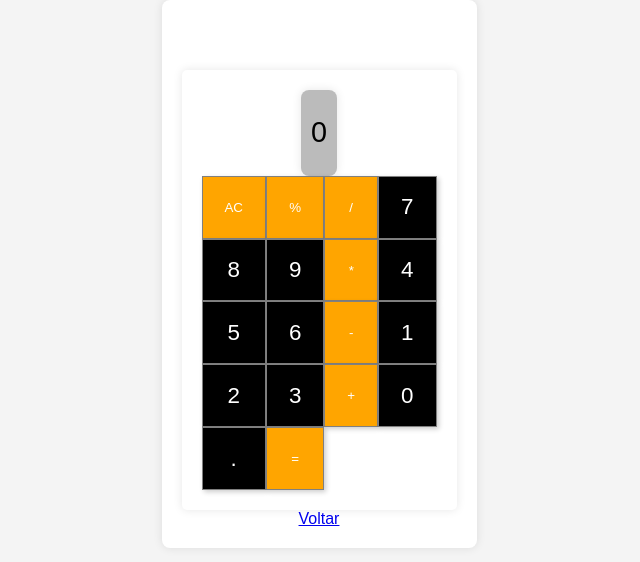
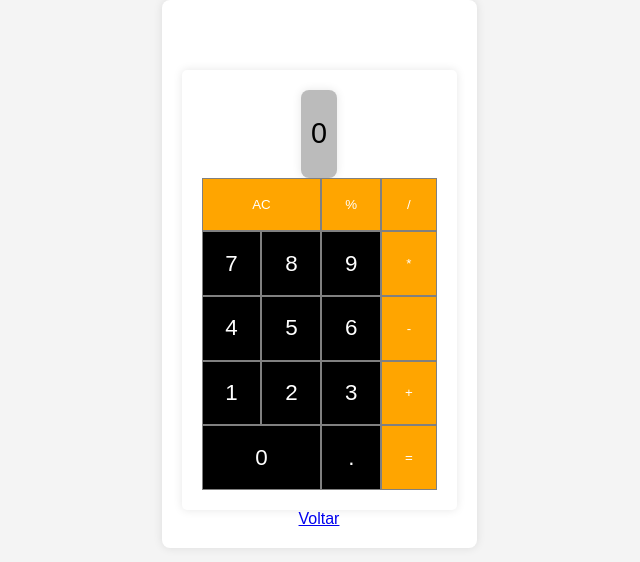
Before and after one commit to Heit0rZSoares/meu-app, a React (Create React App) app: page /Atividade04 in a window 1280 px wide. Shown: the top 562 px of the page, without its empty margins (321-961 px from the left). Built offline with nearby package versions, Linux system fonts and the light colour scheme.

Commit message:
Add files via upload

```diff
--- a/src/Atividade03/PackingList.js
+++ b/src/Atividade03/PackingList.js
@@ -11,8 +11,8 @@ const PackingList = () => (
   <div>
     <h1>Packing List</h1>
     <ul>
-      <Item isPacked={true} name="Banana" />
-      <Item isPacked={false} name="Maça" />
+      <Item isPacked={true} name="HotDog" />
+      <Item isPacked={false} name="Cachorro-Quente" />
     </ul>
   </div>
 );
--- a/src/Atividade04/Botao.css
+++ b/src/Atividade04/Botao.css
@@ -1,47 +1,49 @@
-
-.numero,
-.numero-2 {
+.numero {
     font-size: 1.4rem;
     background-color: black;
     color: white;
     border: 1px solid grey;
     outline: none;
-    cursor: pointer;
 }
 
-.numero:hover,
-.numero-2:hover {
-    background-color: #333;
+.numero-2 {
+    grid-column: span 2;
+    font-size: 1.4rem;
+    background-color: black;
+    color: white;
+    border: 1px solid grey;
+    outline: none;
 }
 
+.operador {
+    background-color: orange;
+    color: white;
+    border: 1px solid grey;
+}
 
-.operador,
 .operador-2 {
     background-color: orange;
     color: white;
     border: 1px solid grey;
-    cursor: pointer;
+    grid-column: span 2;
 }
 
-.operador:hover,
-.operador-2:hover {
-    background-color: #ff8c00;
-}
-
-
-.numero:active,
-.numero-2:active,
-.operador:active,
-.operador-2:active {
+.numero:active {
     background-color: white;
     color: black;
 }
 
+.numero-2:active {
+    background-color: white;
+    color: black;
+}
 
-.numero,
-.numero-2,
-.operador,
-.operador-2 {
-    box-shadow: 2px 2px 5px rgba(0, 0, 0, 0.2);
-    transition: box-shadow 0.3s ease-in-out;
+.operador:active {
+    background-color: white;
+    color: orange;
 }
+
+.operador-2:active {
+    background-color: white;
+    color: orange;
+}
--- a/src/Home.js
+++ b/src/Home.js
@@ -21,7 +21,9 @@ const Home = () => {
           <li>
             <Link to={"/Atividade04"}>Calculadora</Link>
           </li>
-
+          <li>
+            <Link to={"/Atividade05"}>Jogo da Memoria</Link>
+          </li>
         </ul>
       </nav>
     </div>
--- a/src/routes.js
+++ b/src/routes.js
@@ -5,7 +5,7 @@ import Atividade01 from "./Atividade01/Atividade01";
 import Atividade02 from "./Atividade02/Atividade02";
 import Atividade03 from "./Atividade03/Atividade03";
 import Atividade04 from "./Atividade04/Atividade04";
-
+import Atividade05 from "./Atividade05/Atividade05";
 
 
 export default function routes() {
@@ -17,6 +17,7 @@ export default function routes() {
                 <Route path="/Atividade02" element={<Atividade02/>}/>
                 <Route path="/Atividade03" element={<Atividade03/>}/>
                 <Route path="/Atividade04" element={<Atividade04/>}/>
+                <Route path="/Atividade05" element={<Atividade05/>}/>
             </Routes>
         </BrowserRouter>
     );
```
